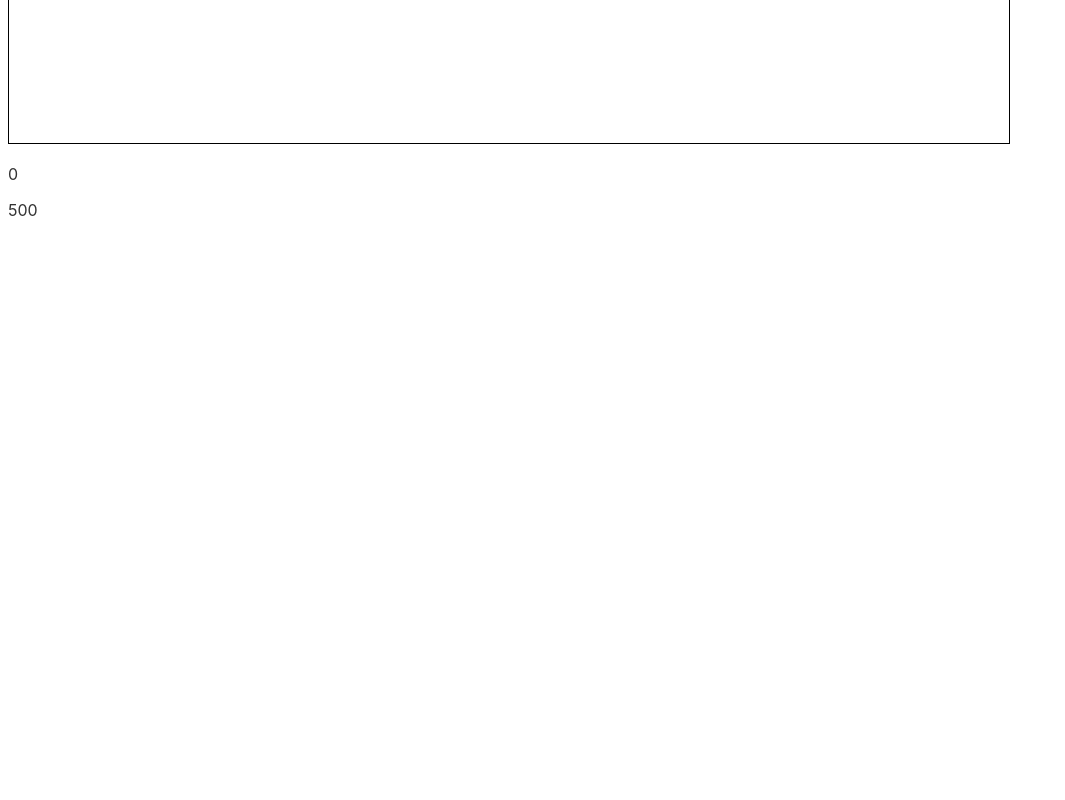
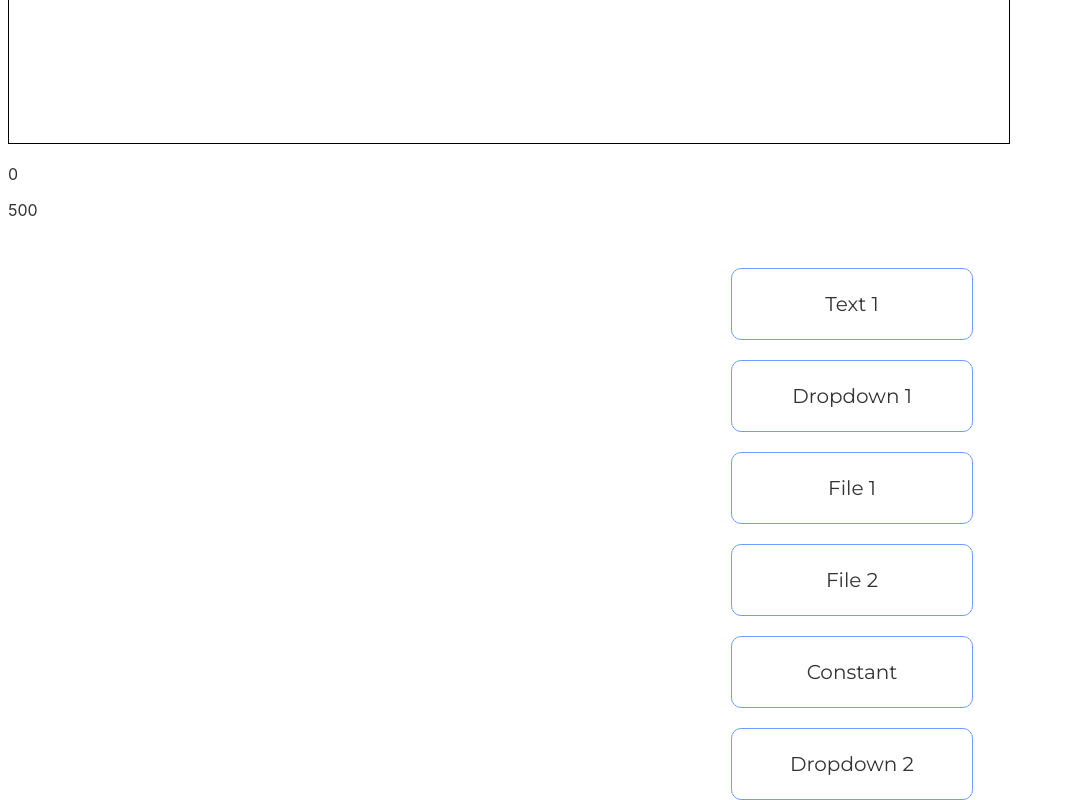
Before and after one commit to Visualizd/client, a Svelte app: page /#/ in a window 1280 px wide. Shown: the part 866-1666 px from the top of the page, without its empty margins (0-1065 px from the left). Before the commit the page ends 1086 px from the top, so only its background shows below. Built offline with nearby package versions, Linux system fonts and the light colour scheme.

Commit message:
Add endpoint input types

```diff
--- a/public/index.html
+++ b/public/index.html
@@ -6,6 +6,8 @@
 
 	<title>Svelte app</title>
 
+	<link rel="preconnect" href="https://fonts.gstatic.com">
+	<link href="https://fonts.googleapis.com/css2?family=Montserrat&display=swap" rel="stylesheet">
 	<link rel='icon' type='image/png' href='/favicon.png'>
 	<link rel='stylesheet' href='/global.css'>
 	<link rel='stylesheet' href='/build/bundle.css'>
--- a/src/App.svelte
+++ b/src/App.svelte
@@ -8,10 +8,20 @@
 	import Curve from './Curve.svelte';
 
 	export let name: string;
+
+	import N from './nodes/Node.svelte';
 </script>
 
+<style>
 
-<style>
+	.node-container {
+		float:right;
+		padding-top:100px;
+		width:800px;
+		margin:20px;
+		display:flex;flex-direction: column;gap:20px;
+		align-items:center;
+	}
 
 </style>
 
@@ -25,6 +35,15 @@
 </svg>
 
 
+<div class="node-container">
+	<N nodeType="textInput" title="Text 1"/>
+	<N nodeType="dropdown" title="Dropdown 1"/>
+	<N nodeType="fileInput" title="File 1"/>
+	<N nodeType="fileInput" title="File 2"/>
+	<N nodeType="constantInput" title="Constant"/>
+	<N nodeType="dropdown" title="Dropdown 2"/>
+</div>
+
 { #each $nodes as node }
 	<p>{node.x}</p>
 { /each }
--- a/src/inputs/Dropdown.svelte
+++ b/src/inputs/Dropdown.svelte
@@ -2,7 +2,6 @@
     export let items = [];
     export let selected = 0;
 
-    let dropdownItemContainer;
     let showItems = false;
 
     let maxHeight = (35 * items.length) + "px";
@@ -42,6 +41,7 @@ div.dropdown-outer {
     font-family:'Montserrat', sans-serif;
     justify-content:space-between;
     cursor:pointer;
+    z-index:200;
     img {
         width:20px;
     }
@@ -58,6 +58,7 @@ div.dropdown-outer {
         background:#fff;
         animation:dropdown-expand .1s ease-in-out 1;
         overflow:hidden;
+        z-index:auto;
         div.dropdown-item {
             height:35px;
             line-height:35px;
--- /dev/null
+++ b/src/nodes/Endpoint.svelte
@@ -0,0 +1,155 @@
+<script lang="ts">
+
+import {EndpointType} from './IEndpoint';
+
+export let endpoint = {
+    name: "",
+    value: "",
+    type: EndpointType.I,
+    isConstant: false
+}
+
+let typeClass = endpoint.type === EndpointType.I ? "input" : "output";
+
+function handleClick(e) {
+    e.stopPropagation();
+}
+
+let focused = endpoint.value !== "";
+
+function handleFocus() {
+    focused = true;
+}
+
+function handleBlur() {
+    if(endpoint.value !== "") return;
+    focused = false;
+}
+
+$: labelClass = `endpoint-name ${focused ? "name-active" : ""}`;
+$: inputClass = `endpoint-input ${focused ? "input-active" : ""}`;
+
+</script>
+
+<style type="text/scss">
+div.endpoint-outer {
+    position:relative;
+    height:15px;
+    width:15px;
+    z-index:1;
+}
+
+div.endpoint-label {
+    position:absolute;
+    top:50%;
+    white-space:nowrap;
+    height:30px;
+    line-height:30px;
+    font-size:16px;
+    padding:20px;
+    font-family: 'Montserrat', sans-serif;
+    .output & {
+        right:0;
+        text-align:left;
+        transform:translate(100%, -50%);
+    }
+    .input & {
+        left:0;
+        text-align:right;
+        transform:translate(-100%, -50%);
+    }
+}
+
+div.endpoint-label-outer {
+    position:absolute;
+    height:40px;
+    top:50%; left:0;
+    transform:translate(calc(-100% - 10px), -50%);
+    div.endpoint-label-inner {
+        position:relative;
+        margin:0;
+        width:100px;
+        height:40px;
+        input.endpoint-input, div.endpoint-name {
+            position:absolute;
+            top:0;
+            right:0;
+            height:40px;
+            line-height:40px;
+            padding:0 10px;
+            font-size:16px;
+            font-family: 'Montserrat', sans-serif;
+            width:100px;
+        }
+        input.endpoint-input {
+            border:1px solid #fff;
+            outline:none;
+            transition:all .1s ease-in-out;
+            background:none;
+            border-radius:5px;
+            z-index:100;
+            &.input-active {
+                border: 1px solid rgb(121, 121, 121);
+            }
+        }
+        input.endpoint-input:hover{
+            outline:none;
+            border:1px solid rgb(121, 121, 121);
+        }
+        div.endpoint-name {
+            z-index:10;
+            background-color:#fff;
+            text-align:right;
+            transition:all .2s ease-in-out;
+            &.name-active {
+                transform:translate(calc(-100% + 20px), 0);
+                background:none;
+            }
+        }
+    }
+}
+
+div.endpoint-bubble {
+    position:absolute;
+    top:50%;left:50%;
+    transform:translate(-50%,-50%);
+    height:15px;
+    width:15px;
+    border-radius: 50%;
+    border:1px solid rgb(145, 145, 145);
+    background:#fff;
+    cursor:pointer;
+    transition:border .1s ease-in-out;
+}
+
+div.endpoint-bubble:hover {
+    border:1.5px solid rgb(40, 50, 201);
+}
+
+</style>
+
+<div class="endpoint-outer {typeClass}" on:click={handleClick}>
+
+    {#if endpoint.isConstant}
+
+        <div class="endpoint-label-outer">
+            <div class="endpoint-label-inner">
+                <div class={labelClass}>{endpoint.name}</div>
+                <input
+                    type="text"
+                    bind:value={endpoint.value}
+                    on:focus={handleFocus}
+                    on:blur={handleBlur}
+                    class={inputClass}>
+            </div>
+        </div>
+    {:else}
+        <div class="endpoint-label">
+            {endpoint.name}
+        </div>
+    {/if}
+
+    <div class="endpoint-bubble">
+    </div>
+
+</div>
--- /dev/null
+++ b/src/nodes/EndpointContainer.svelte
@@ -0,0 +1,56 @@
+<script lang="ts">
+
+import Endpoint from './Endpoint.svelte';
+import {EndpointType} from './IEndpoint';
+
+import { fly } from 'svelte/transition';
+
+export let endpoints = [];
+
+export let type:EndpointType = EndpointType.I;
+
+let typeClass = type === EndpointType.I ? "input" : "output";
+let transition = type === EndpointType.I ? -50 : 50;
+
+</script>
+
+<style type="text/scss">
+
+@keyframes endpoint-enter {
+    0% {
+        transform:translateY(-100%);
+    }
+    100% {
+        transform:translateY(0);
+    }
+}
+
+div.endpoint-container {
+    position:absolute;
+    width:15px;
+    height:100%;
+    top:0;
+    display:flex;
+    flex-direction: column;
+    align-items: center;
+    justify-content: center;
+    gap:45px;
+    &.input {
+        left:0;
+        transform:translateX(-50%);
+    }
+    &.output {
+        right:0;
+        transform:translateX(50%);
+    }
+}
+
+</style>
+
+<div
+    class="endpoint-container {typeClass}"
+    transition:fly="{{x:transition, duration: 200}}">
+    {#each endpoints as endpoint}
+        <Endpoint endpoint={endpoint} />
+    {/each}
+</div>
--- /dev/null
+++ b/src/nodes/IEndpoint.ts
@@ -0,0 +1,11 @@
+export enum EndpointType {
+    I,
+    O
+}
+
+export interface IEndpoint {
+    type: EndpointType,
+    isConstant: boolean,
+    name: string,
+    value: any
+}
--- a/src/nodes/Node.svelte
+++ b/src/nodes/Node.svelte
@@ -1,26 +1,22 @@
-<script>
+<script lang="ts">
     export let nodeType = 'default';
     export let title = 'Operation';
+
+    import {EndpointType} from './IEndpoint';
+    import EndpointContainer from './EndpointContainer.svelte'
+
     import NodeDropdown from './NodeDropdown.svelte';
     import NodeTextInput from './NodeTextInput.svelte';
     import NodeFileInput from './NodeFileInput.svelte';
     import NodeConstantInput from './NodeConstantInput.svelte';
 
+    import {NodeEndpoints} from './NodeEndpoints';
+
     let focused = false;
     let showEndpoints = false;
 
-    let endpointQuadrant = 'n';
-
-    $: endpointClass = `${(showEndpoints ? "":"endpoint-hidden")} endpoint-${endpointQuadrant}`;
-
-    function Point(x, y) {
-        this.x = x;
-        this.y = y;
-    }
-
-    function getDistance(p1, p2) {
-        return Math.sqrt(Math.pow((p1.x - p2.x), 2) + Math.pow((p1.y - p2.y), 2));
-    }
+    let showInputs = false;
+    let showOutputs = false;
 
     function handleClick() {
         focused = !focused;
@@ -36,46 +32,14 @@
 
         const rect = e.currentTarget.getBoundingClientRect();
 
-        const height = rect.height;
         const width = rect.width;
         const x = e.clientX - rect.left;
-        const y = e.clientY - rect.top;
 
-        let p = new Point(x, y);
+        showEndpoints = true;
+        showInputs = (x < 50);
+        showOutputs = ((width - x) < 50);
 
-        let nP = new Point(width / 2, 0);
-        let sP = new Point(width / 2, height);
-        let eP = new Point(width, height / 2);
-        let wP = new Point(0, height / 2);
-
-        let fromN = getDistance(p, nP);
-        let fromS = getDistance(p, sP);
-        let fromE = getDistance(p, eP);
-        let fromW = getDistance(p, wP);
-
-        let min = Math.min(fromN, fromS, fromW, fromE);
-        if(min > 50) {
-            showEndpoints = false;
-        } else {
-            showEndpoints = true;
-        }
-
-        switch(Math.min(fromN, fromS, fromW, fromE)) {
-            case fromN:
-                endpointQuadrant = 'n';
-                break;
-            case fromS:
-                endpointQuadrant = 's';
-                break;
-            case fromW:
-                endpointQuadrant = 'w';
-                break;
-            case fromE:
-                endpointQuadrant = 'e';
-                break;
-        }
-        e.stopPropagation();
-
+        console.log(showEndpoints, showInputs, showOutputs);
     }
 
 </script>
@@ -96,12 +60,14 @@ div.node {
     border:1px solid rgb(112, 157, 255);
     border-radius: 10px;
     max-height:50px;
+    max-width:200px;
     cursor:pointer;
-    transition:max-height .2s ease-in-out;
-    padding:10px;
+    transition:max-height .2s ease-in-out, max-width .2s ease-in-out;
+    padding:10px 20px;
     &.node-focused {
         cursor:default;
         max-height:500px;
+        max-width:300px;
     }
 }
 
@@ -117,7 +83,6 @@ div.node-inner {
         overflow:visible;
         max-height:300px;
     }
-    z-index:100;
 }
 
 div.node-title {
@@ -126,11 +91,13 @@ div.node-title {
     width:200px;
     font-family:'Montserrat', sans-serif;
     transition:width .2s ease-in-out;
+    z-index:100;
     div.node-title-contents {
         position:absolute;
         margin:0;
         height:50px;
         width:auto;
+        white-space:nowrap;
         line-height:50px;
         font-size:20px;
 
@@ -150,49 +117,6 @@ div.node-title {
     }
 }
 
-div.textbox {
-    font-size:20px;
-}
-
-div.endpoint {
-    position:absolute;
-    height:15px;
-    width:15px;
-    border-radius: 50%;
-    border:1px solid rgb(145, 145, 145);
-    background:#fff;
-    cursor:pointer;
-    transition:border .1s ease-in-out;
-    z-index:1;
-    &.endpoint-hidden {
-        display:none;
-    }
-}
-
-div.endpoint:hover {
-    border:1.5px solid rgb(40, 50, 201);
-}
-
-div.endpoint-n {
-    top:0;
-    left:50%;
-    transform:translate(-50%, -50%)
-}
-div.endpoint-w {
-    top:50%;
-    left:0;
-    transform:translate(-50%, -50%)
-}
-div.endpoint-s {
-    bottom:0;
-    left:50%;
-    transform:translate(-50%, 50%)
-}
-div.endpoint-e {
-    top:50%;
-    right:0;
-    transform:translate(50%, -50%)
-}
 </style>
 
 <div
@@ -217,6 +141,13 @@ div.endpoint-e {
 
     </div>
 
-    <div class="endpoint {endpointClass}"></div>
+    {#if focused}
+        <EndpointContainer
+            type={EndpointType.I}
+            endpoints={NodeEndpoints[nodeType].input}/>
+        <EndpointContainer
+            type={EndpointType.O}
+            endpoints={NodeEndpoints[nodeType].output}/>
+    {/if}
 
 </div>
--- /dev/null
+++ b/src/nodes/NodeEndpoints.ts
@@ -0,0 +1,100 @@
+import {EndpointType} from './IEndpoint';
+
+export const NodeEndpoints = {
+    textInput: {
+        input: [
+            {
+                name:"Input 1",
+                type:EndpointType.I,
+                value:"",
+                isConstant:true
+            },
+            {
+                name:"Input 2",
+                type:EndpointType.I,
+                value:"",
+                isConstant:true
+            }
+        ],
+        output: [
+            {
+                name:"Output 1",
+                type:EndpointType.O,
+                value:"",
+                isConstant:false
+            }
+        ]
+    },
+    fileInput: {
+        input: [
+        ],
+        output: [
+            {
+                name:"Output 1",
+                type:EndpointType.O,
+                value:"",
+                isConstant:false
+            }
+        ]
+    },
+    dropdown: {
+        input: [
+            {
+                name:"Input 1",
+                type:EndpointType.I,
+                value:"",
+                isConstant:true
+            },
+            {
+                name:"Input 2",
+                type:EndpointType.I,
+                value:"",
+                isConstant:true
+            },
+            {
+                name:"Input 3",
+                type:EndpointType.I,
+                value:"",
+                isConstant:false
+            }
+        ],
+        output: [
+            {
+                name:"Output 1",
+                type:EndpointType.O,
+                value:"",
+                isConstant:false
+            }
+        ]
+    },
+    constantInput: {
+        input: [
+            {
+                name:"Input 1",
+                type:EndpointType.I,
+                value:"",
+                isConstant:true
+            },
+            {
+                name:"Input 2",
+                type:EndpointType.I,
+                value:"",
+                isConstant:true
+            }
+        ],
+        output: [
+            {
+                name:"Output 1",
+                type:EndpointType.O,
+                value:"",
+                isConstant:false
+            },
+            {
+                name:"Output 2",
+                type:EndpointType.O,
+                value:"",
+                isConstant:false
+            }
+        ]
+    }
+}
```
Also changed, not shown: package.json (+5 -4 lines), public/down.png (added).
